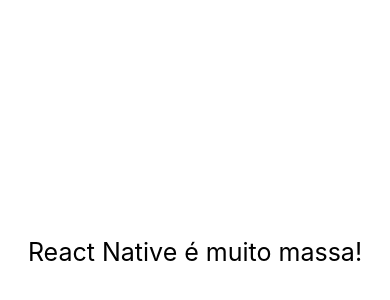
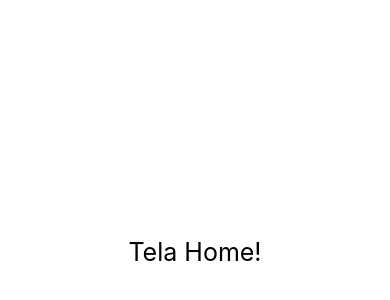
Before and after one commit to LeidianeTeixeira/todolistcli, a React Native app: screen / in a window 390 px wide. Shown: the part 170-470 px from the top of the page. Built offline with nearby package versions, Linux system fonts and the light colour scheme.

Commit message:
Criando a tela Home com o estilo

```diff
--- a/App.js
+++ b/App.js
@@ -1,16 +1,9 @@
 import React from 'react';
-import{View, Text} from 'react-native';
+
+import {Home} from './src/screens/Home'; //import using export function
 
 export default function App(){
   return (
-    <View style={{
-      flex:1,
-      alignItems:'center',
-      justifyContent: 'center'
-    }}>
-      <Text style={{fontSize:25}}>
-        React Native é muito massa!
-      </Text>
-    </View>
+   <Home/>
   );
 }
--- /dev/null
+++ b/src/screens/Home/index.js
@@ -0,0 +1,13 @@
+import React from 'react';
+import{View, Text} from 'react-native';
+import { styles } from './styles';
+
+export function Home(){
+  return (
+    <View style={styles.container}>
+      <Text style={styles.text}>
+        Tela Home!
+      </Text>
+    </View>
+  );
+}
--- /dev/null
+++ b/src/screens/Home/styles.js
@@ -0,0 +1,12 @@
+import { StyleSheet } from "react-native";
+
+export const styles = StyleSheet.create({
+    container:{
+        flex:1,
+        alignItems:'center',
+        justifyContent: 'center'
+    },
+    text:{
+        fontSize:25
+    }
+});
```
